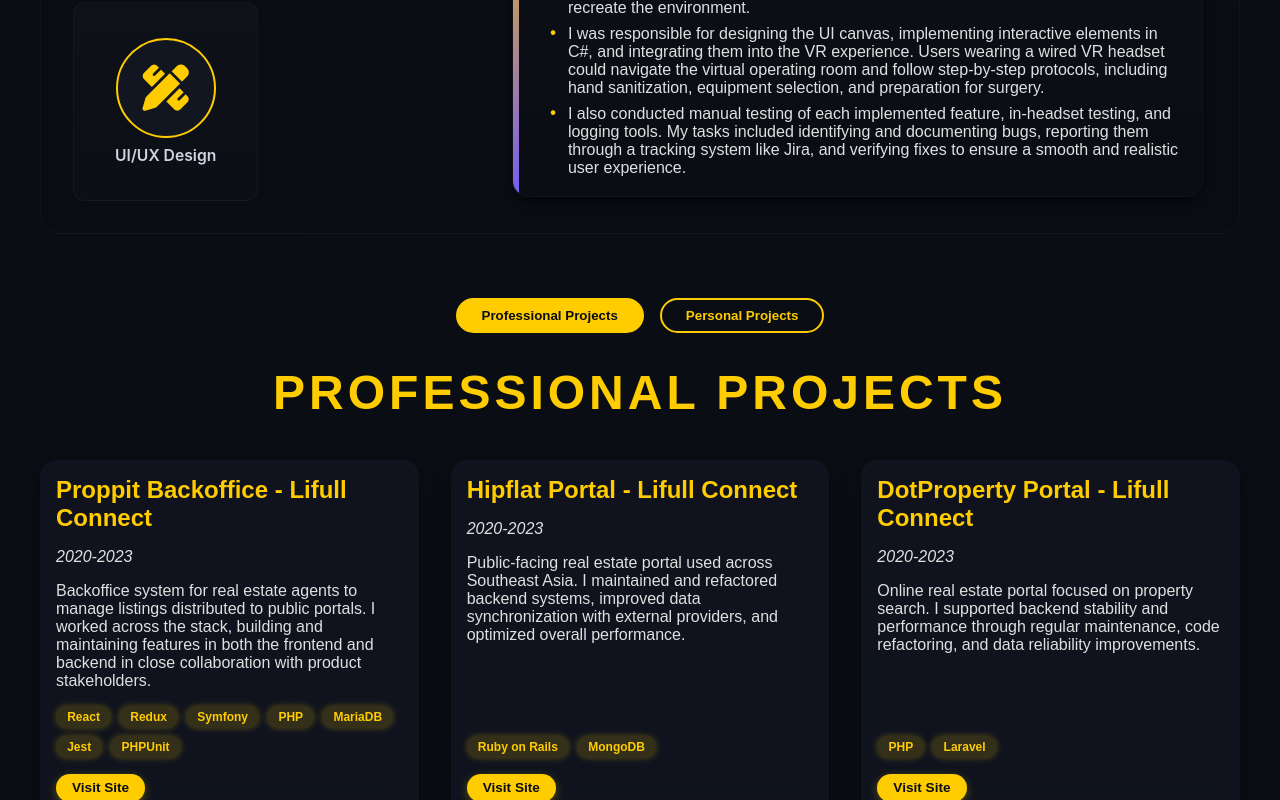
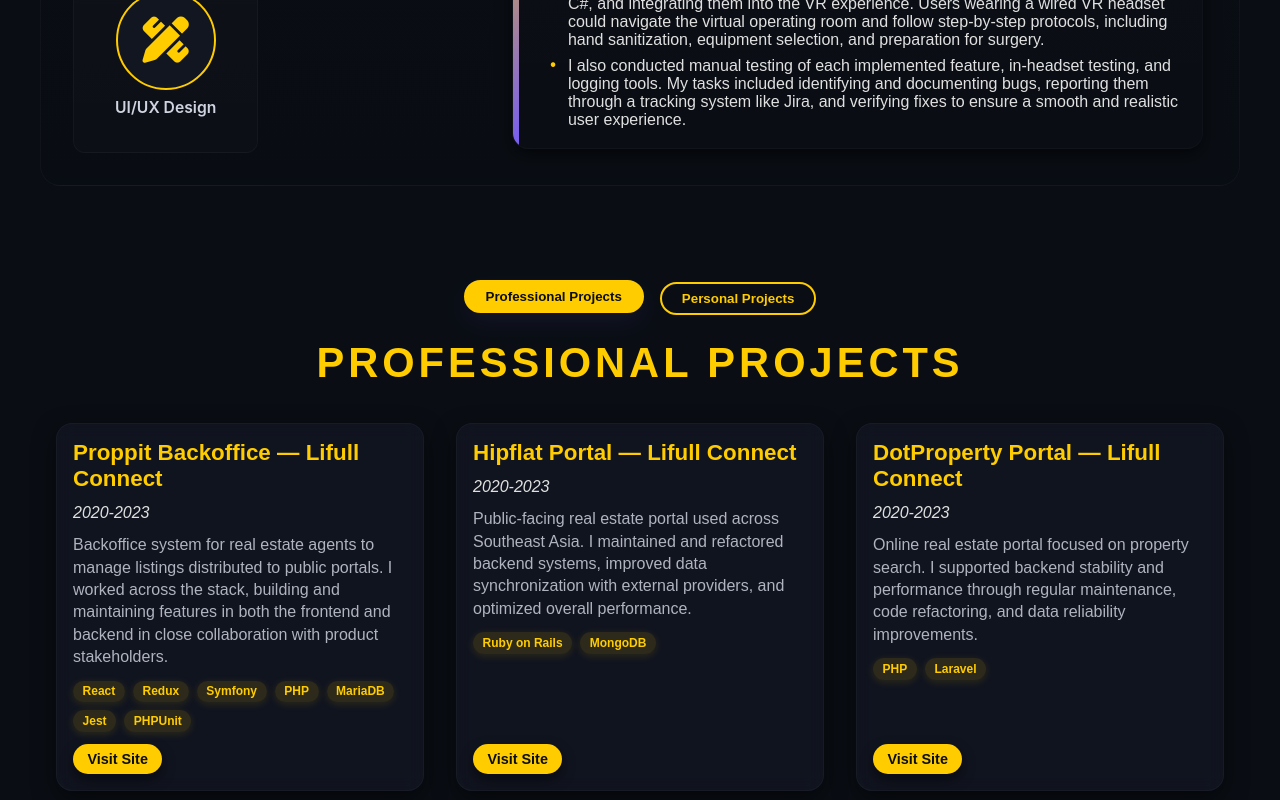
Before and after one commit to bejabeja/portfolio-web, a React (Vite) app: page / in a window 1280 px wide. Shown: the part 2718-3518 px from the top of the page. Built offline with nearby package versions, Linux system fonts and the light colour scheme.

Commit message:
improve accessibility, UX/UI

```diff
--- a/src/components/About/About.module.css
+++ b/src/components/About/About.module.css
@@ -1,6 +1,6 @@
 .aboutSection {
     position: relative;
-    max-width: 1100px;
+    max-width: 1200px;
     margin: 0 auto;
     padding: 2rem;
     background: var(--color-surface);
--- a/src/components/Projects/ProjectCard.jsx
+++ b/src/components/Projects/ProjectCard.jsx
@@ -4,7 +4,7 @@ const ProjectCard = ({ project, isProfessional = false }) => {
   const {
     title,
     description,
-    skills,
+    skills = [],
     demo,
     repository,
     company,
@@ -12,31 +12,59 @@ const ProjectCard = ({ project, isProfessional = false }) => {
     link,
     figma,
     video,
+    images = [],
   } = project;
+
+  const handleKeyDown = (e) => {
+    // Enter or Space opens primary destination (demo -> repo -> link)
+    if (e.key === "Enter" || e.key === " ") {
+      const target = demo || repository || link;
+      if (target) window.open(target, "_blank", "noopener,noreferrer");
+    }
+  };
+
+  const primaryLabel = demo
+    ? "Open demo"
+    : repository
+    ? "Open repository"
+    : link
+    ? "Visit site"
+    : null;
+
   return (
-    <div className={styles.container}>
-      {project.images && (
-        <div className={styles.imageSlider}>
-          {project.images.map((imgSrc, index) => (
+    <article
+      className={styles.container}
+      tabIndex={0}
+      onKeyDown={handleKeyDown}
+      aria-labelledby={`project-${title}`}
+      role="article"
+    >
+      {images.length > 0 && (
+        <div className={styles.imageSlider} aria-hidden="false">
+          {images.map((imgSrc, index) => (
             <img
               key={index}
               src={imgSrc}
-              alt={`${title} Screenshot ${index + 1}`}
+              alt={`${title} screenshot ${index + 1}`}
               className={styles.image}
+              loading="lazy"
             />
           ))}
         </div>
       )}
 
       <div className={styles.content}>
-        <h3 className={styles.title}>
-          {title} {isProfessional && company ? ` - ${company}` : ""}
+        <h3 id={`project-${title}`} className={styles.title}>
+          {title}
+          {isProfessional && company ? ` — ${company}` : ""}
         </h3>
+
         {isProfessional && years && (
           <p>
             <em>{years}</em>
           </p>
         )}
+
         <p className={styles.description}>{description}</p>
 
         <ul className={styles.skills}>
@@ -50,6 +78,7 @@ const ProjectCard = ({ project, isProfessional = false }) => {
         <div className={styles.links}>
           {demo && (
             <a
+              aria-label={`${primaryLabel} for ${title}`}
               href={demo}
               className={styles.link}
               target="_blank"
@@ -60,6 +89,7 @@ const ProjectCard = ({ project, isProfessional = false }) => {
           )}
           {repository && (
             <a
+              aria-label={`Repository for ${title}`}
               href={repository}
               className={styles.link}
               target="_blank"
@@ -70,6 +100,7 @@ const ProjectCard = ({ project, isProfessional = false }) => {
           )}
           {figma && (
             <a
+              aria-label={`Figma for ${title}`}
               href={figma}
               className={styles.link}
               target="_blank"
@@ -80,6 +111,7 @@ const ProjectCard = ({ project, isProfessional = false }) => {
           )}
           {video && (
             <a
+              aria-label={`Video for ${title}`}
               href={video}
               className={styles.link}
               target="_blank"
@@ -90,6 +122,7 @@ const ProjectCard = ({ project, isProfessional = false }) => {
           )}
           {link && (
             <a
+              aria-label={`Visit ${title}`}
               href={link}
               className={styles.link}
               target="_blank"
@@ -100,7 +133,7 @@ const ProjectCard = ({ project, isProfessional = false }) => {
           )}
         </div>
       </div>
-    </div>
+    </article>
   );
 };
 
--- a/src/components/Projects/ProjectCard.module.css
+++ b/src/components/Projects/ProjectCard.module.css
@@ -3,60 +3,86 @@
 .container {
     display: flex;
     flex-direction: column;
-    background: rgba(18, 22, 33, 0.8);
-    backdrop-filter: blur(10px);
+    background: rgba(18, 22, 33, 0.85);
+    backdrop-filter: blur(8px);
     border-radius: 1rem;
-    box-shadow: 0 6px 16px rgba(0, 0, 0, 0.5);
+    box-shadow: 0 8px 22px rgba(0, 0, 0, 0.55);
     padding: 1rem;
-    transition: transform 0.3s ease, box-shadow 0.3s ease;
+    transition: transform 0.3s ease, box-shadow 0.3s ease, border-color 0.18s;
     cursor: pointer;
     color: var(--color-text);
     height: 100%;
     gap: 1rem;
+    border: 1px solid rgba(255, 255, 255, 0.03);
+    outline: none;
 }
 
 .container:hover {
-    transform: translateY(-4px);
-    box-shadow: 0 8px 24px rgba(255, 204, 0, 0.3);
+    transform: translateY(-6px);
+    box-shadow: 0 18px 40px rgba(0, 0, 0, 0.6);
+    border-color: rgba(123, 97, 255, 0.12);
 }
 
-.contentImage {
-    width: 100%;
-    max-height: 150px;
-    overflow: hidden;
-    border-radius: 0.75rem;
-    flex-shrink: 0;
+.container:focus-visible {
+    box-shadow: 0 18px 40px rgba(0, 0, 0, 0.6), 0 0 0 4px rgba(123, 97, 255, 0.12);
+    transform: translateY(-6px);
 }
 
-.image {
-    width: 100%;
-    height: 100%;
-    object-fit: cover;
-    transition: transform 0.3s ease;
+/* Image slider with scroll-snap */
+.imageSlider {
+    display: flex;
+    overflow-x: auto;
+    gap: 0.5rem;
+    border-radius: 0.75rem;
+    scroll-snap-type: x mandatory;
+    -webkit-overflow-scrolling: touch;
 }
 
-.image:hover {
-    transform: scale(1.05);
+/* hide native scrollbar for a cleaner look */
+.imageSlider::-webkit-scrollbar {
+    height: 8px;
 }
 
+.imageSlider::-webkit-scrollbar-thumb {
+    background: rgba(255, 255, 255, 0.06);
+    border-radius: 999px;
+}
+
+.imageSlider img {
+    width: 100%;
+    max-width: 260px;
+    object-fit: cover;
+    border-radius: 0.5rem;
+    flex-shrink: 0;
+    transition: transform 0.28s ease, box-shadow 0.28s ease;
+    scroll-snap-align: center;
+    box-shadow: 0 6px 18px rgba(0, 0, 0, 0.45);
+}
+
+.imageSlider img:hover {
+    transform: scale(1.03);
+}
+
+/* content */
 .content {
     display: flex;
     flex-direction: column;
-    gap: 1rem;
+    gap: 0.75rem;
     flex-grow: 1;
 }
 
 .title {
     font-size: 1.25rem;
-    font-weight: 700;
+    font-weight: 800;
     color: var(--color-secondary);
+    margin: 0;
 }
 
 .description {
-    font-size: 0.9rem;
-    height: 100%;
-    overflow: hidden;
-    text-overflow: ellipsis;
+    font-size: 0.95rem;
+    color: var(--color-text-soft);
+    line-height: 1.4;
+    margin: 0;
 }
 
 .skills {
@@ -69,65 +95,49 @@
 }
 
 .skill {
-    background: rgba(255, 204, 0, 0.15);
+    background: rgba(255, 204, 0, 0.12);
     color: var(--color-secondary);
     font-size: 0.75rem;
-    padding: 0.25rem 0.7rem;
+    padding: 0.24rem 0.6rem;
     border-radius: 999px;
-    font-weight: 600;
-    box-shadow: 0 0 6px rgba(255, 204, 0, 0.3);
+    font-weight: 700;
+    box-shadow: 0 2px 8px rgba(255, 204, 0, 0.12);
 }
 
 .links {
     margin-top: auto;
     display: flex;
-    gap: 0.75rem;
+    gap: 0.6rem;
     flex-wrap: wrap;
 }
 
 .link {
     background: var(--color-secondary);
     color: var(--color-bg);
-    font-size: 0.85rem;
-    font-weight: 600;
-    padding: 0.4rem 1rem;
+    font-size: 0.9rem;
+    font-weight: 700;
+    padding: 0.45rem 0.9rem;
     border-radius: 999px;
     text-decoration: none;
-    box-shadow: 0 3px 10px rgba(255, 204, 0, 0.3);
-    transition: all 0.3s ease;
+    box-shadow: 0 6px 14px rgba(0, 0, 0, 0.45);
+    transition: transform 0.18s ease, box-shadow 0.18s ease;
+    display: inline-flex;
+    align-items: center;
 }
 
 .link:hover {
-    color: var(--color-text);
-    box-shadow: 0 6px 16px rgba(255, 214, 51, 0.4);
+    transform: translateY(-3px);
+    box-shadow: 0 10px 20px rgba(0, 0, 0, 0.5);
 }
 
-.imageSlider {
-    display: flex;
-    overflow-x: auto;
-    gap: 0.5rem;
-    border-radius: 0.75rem;
+.link:focus-visible {
+    outline: none;
+    box-shadow: 0 0 0 4px rgba(123, 97, 255, 0.12), 0 10px 20px rgba(0, 0, 0, 0.5);
 }
 
-.imageSlider img {
-    width: 100%;
-    max-width: 200px;
-    object-fit: cover;
-    border-radius: 0.5rem;
-    flex-shrink: 0;
-    transition: transform 0.3s ease;
-}
-
-.imageSlider img:hover {
-    transform: scale(1.05);
-}
-
-
 @media screen and (min-width: 830px) {
-    .container {}
-
     .title {
-        font-size: 1.5rem;
+        font-size: 1.4rem;
     }
 
     .description {
--- a/src/components/Projects/Projects.jsx
+++ b/src/components/Projects/Projects.jsx
@@ -1,12 +1,30 @@
-import { useState } from "react";
+import { useRef, useState } from "react";
 import data from "../../data/data.json";
 import ProjectCard from "./ProjectCard";
 import styles from "./Projects.module.css";
 
+const tabs = [
+  { id: "professional", label: "Professional Projects" },
+  { id: "personal", label: "Personal Projects" },
+  // { id: "design", label: "Design Projects" },
+];
+
 const Projects = () => {
   const [activeTab, setActiveTab] = useState("professional");
-  // const tabs = ["professional", "personal", "design"];
-  const tabs = ["professional", "personal"];
+  const tabListRef = useRef(null);
+
+  const onKeyDown = (e) => {
+    const currentIndex = tabs.findIndex((t) => t.id === activeTab);
+    if (e.key === "ArrowRight") {
+      const next = tabs[(currentIndex + 1) % tabs.length];
+      setActiveTab(next.id);
+      e.preventDefault();
+    } else if (e.key === "ArrowLeft") {
+      const prev = tabs[(currentIndex - 1 + tabs.length) % tabs.length];
+      setActiveTab(prev.id);
+      e.preventDefault();
+    }
+  };
 
   const renderProjects = (projects, isProfessional = false) => (
     <div className={styles.projects}>
@@ -21,43 +39,57 @@ const Projects = () => {
   );
 
   return (
-    <section id="projects" className={styles.sectionContainer}>
-      <div className={styles.tabs}>
+    <section
+      id="projects"
+      className={styles.sectionContainer}
+      aria-labelledby="projects-title"
+    >
+      <div
+        className={styles.tabs}
+        role="tablist"
+        aria-label="Project categories"
+        ref={tabListRef}
+        onKeyDown={onKeyDown}
+      >
         {tabs.map((tab) => (
           <button
-            key={tab}
+            key={tab.id}
+            id={`tab-${tab.id}`}
+            role="tab"
+            aria-selected={activeTab === tab.id}
+            aria-controls={`panel-${tab.id}`}
+            tabIndex={activeTab === tab.id ? 0 : -1}
             className={`${styles.tabButton} ${
-              activeTab === tab ? styles.active : ""
+              activeTab === tab.id ? styles.active : ""
             }`}
-            onClick={() => setActiveTab(tab)}
+            onClick={() => setActiveTab(tab.id)}
           >
-            {tab === "professional"
-              ? "Professional Projects"
-              : tab === "personal"
-              ? "Personal Projects"
-              : "Designs"}
+            {tab.label}
           </button>
         ))}
       </div>
 
-      <h2 className={styles.title}>
-        {activeTab === "personal"
-          ? "Personal Projects"
-          : activeTab === "professional"
-          ? "Professional Projects"
-          : "Designs"}
+      <h2 id="projects-title" className={styles.title}>
+        {tabs.find((t) => t.id === activeTab)?.label}
       </h2>
 
-      {activeTab === "personal" && renderProjects(data.projects)}
-      {activeTab === "professional" &&
-        renderProjects(data.professionalProjects, true)}
-      {/* {activeTab === "design" && (
-        <div className={styles.projects}>
-          {data.designProjects.map((project, id) => (
-            <DesignCard key={id} project={project} />
-          ))}
-        </div>
-      )} */}
+      <div
+        id={`panel-professional`}
+        role="tabpanel"
+        aria-labelledby="tab-professional"
+        hidden={activeTab !== "professional"}
+      >
+        {renderProjects(data.professionalProjects || [], true)}
+      </div>
+
+      <div
+        id={`panel-personal`}
+        role="tabpanel"
+        aria-labelledby="tab-personal"
+        hidden={activeTab !== "personal"}
+      >
+        {renderProjects(data.projects || [], false)}
+      </div>
     </section>
   );
 };
--- a/src/components/Projects/Projects.module.css
+++ b/src/components/Projects/Projects.module.css
@@ -4,13 +4,14 @@
     max-width: 1200px;
     margin: 0 auto;
     color: var(--color-text);
+    padding: 2rem 1rem;
 }
 
 .tabs {
     display: flex;
     justify-content: center;
     gap: 1rem;
-    margin-bottom: 2rem;
+    margin-bottom: 1.5rem;
     flex-wrap: wrap;
 }
 
@@ -18,21 +19,29 @@
     background: transparent;
     color: var(--color-secondary);
     border: 2px solid var(--color-secondary);
-    padding: 0.5rem 1.5rem;
+    padding: 0.45rem 1.25rem;
     border-radius: 999px;
-    font-weight: 700;
+    font-weight: 800;
     cursor: pointer;
-    transition: all 0.3s ease;
+    transition: all 0.18s ease;
+    outline: none;
 }
 
 .tabButton:hover {
+    transform: translateY(-3px);
     background: var(--color-secondary);
     color: var(--color-bg);
+}
+
+.tabButton:focus-visible {
+    box-shadow: 0 0 0 4px rgba(123, 97, 255, 0.12);
 }
 
 .active {
     background: var(--color-secondary);
     color: var(--color-bg);
+    transform: translateY(-2px);
+    box-shadow: 0 10px 24px rgba(123, 97, 255, 0.08);
 }
 
 .title {
@@ -41,18 +50,22 @@
     text-transform: uppercase;
     letter-spacing: 4px;
     text-align: center;
-    margin-bottom: 2.5rem;
+    margin-bottom: 2.25rem;
     color: var(--color-secondary);
 }
 
 .projects {
     display: grid;
     grid-template-columns: repeat(auto-fill, minmax(280px, 1fr));
-    gap: 2rem;
+    gap: 1.6rem;
 }
 
 @media (min-width: 830px) {
     .title {
-        font-size: 3rem;
+        font-size: 2.6rem;
+    }
+
+    .projects {
+        gap: 2rem;
     }
 }
```
